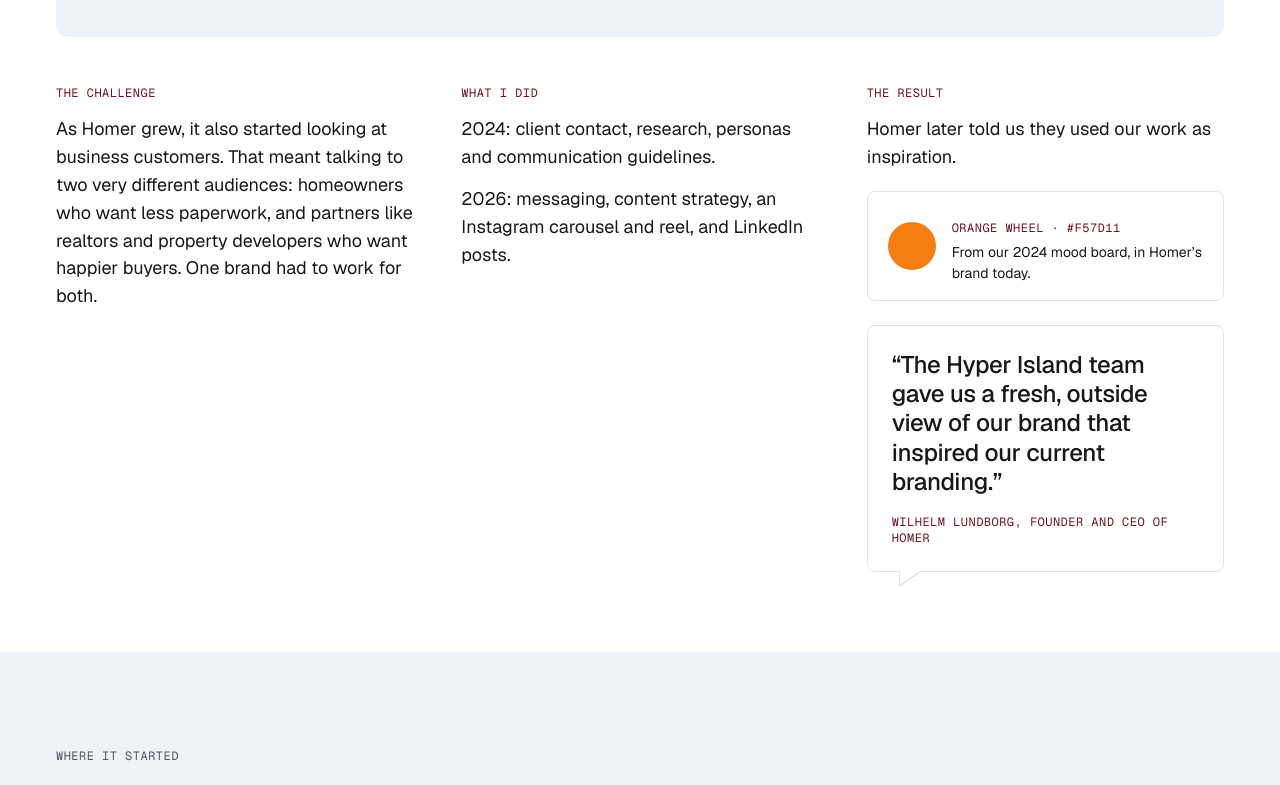
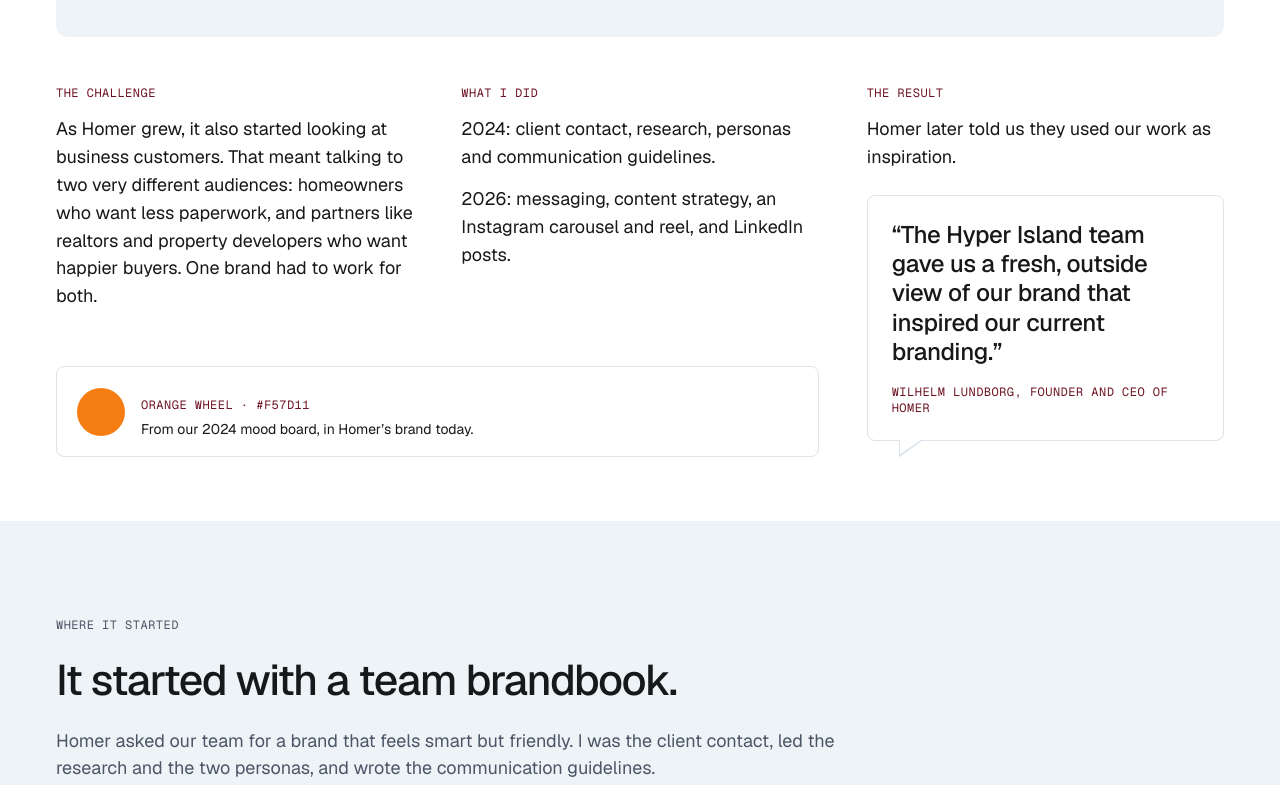
Before and after one commit to Maryam-Maralani/portfolio, a plain HTML site: page homer.html in a window 1280 px wide. Shown: the part 1008-1793 px from the top of the page. Drawn offline with nearby package versions, Linux system fonts and the light colour scheme.

Commit message:
Homer: orange swatch runs under The challenge + What I did
Co-Authored-By: Claude Opus 5.5 <noreply@anthropic.com>
Claude-Session: https://claude.ai/code/session_01GfVWEf5E7UX7wcZsja4Xip

```diff
--- a/css/styles.css
+++ b/css/styles.css
@@ -1796,4 +1796,9 @@ html:not(.js-anim) .timeline__line::after { transform: scaleX(1); }   /* static
 @media (min-width: 1024px) { .web-app-row { align-items: center; } }
 
 .homer-bridge { max-width: 820px; }
-.glance .homer-result-swatch { margin-top: 20px; padding: 16px 20px; }
+/* At a glance: the orange swatch runs under The challenge + What I did */
+.glance__swatch { padding: 16px 20px; }
+@media (min-width: 1024px) {
+  .glance__result { grid-column: 3; grid-row: 1 / span 2; }
+  .glance__swatch { grid-column: 1 / span 2; grid-row: 2; align-self: end; }
+}
--- a/homer.html
+++ b/homer.html
@@ -77,10 +77,10 @@
       <div class="container glance" data-reveal>
         <div><h2 class="t-label accent">The challenge</h2><p class="t-body-l">As Homer grew, it also started looking at business customers. That meant talking to two very different audiences: homeowners who want less paperwork, and partners like realtors and property developers who want happier buyers. One brand had to work for both.</p></div>
         <div><h2 class="t-label accent">What I did</h2><p class="t-body-l">2024: client contact, research, personas and communication guidelines.</p><p class="t-body-l">2026: messaging, content strategy, an Instagram carousel and reel, and LinkedIn posts.</p></div>
-        <div><h2 class="t-label accent">The result</h2><p class="t-body-l">Homer later told us they used our work as inspiration.</p>
-          <div class="card swatch-card homer-result-swatch"><span class="swatch" aria-hidden="true"></span><div><p class="t-label accent">Orange Wheel · #F57D11</p><p class="t-small">From our 2024 mood board, in Homer’s brand today.</p></div></div>
+        <div class="glance__result"><h2 class="t-label accent">The result</h2><p class="t-body-l">Homer later told us they used our work as inspiration.</p>
           <figure class="quote-card quote-card--bubble homer-quote"><blockquote class="t-quote-m">“The Hyper Island team gave us a fresh, outside view of our brand that inspired our current branding.”</blockquote><figcaption class="t-label">Wilhelm Lundborg, founder and CEO of Homer</figcaption></figure>
         </div>
+        <div class="card swatch-card glance__swatch"><span class="swatch" aria-hidden="true"></span><div><p class="t-label accent">Orange Wheel · #F57D11</p><p class="t-small">From our 2024 mood board, in Homer’s brand today.</p></div></div>
       </div>
     </section>
 
```
